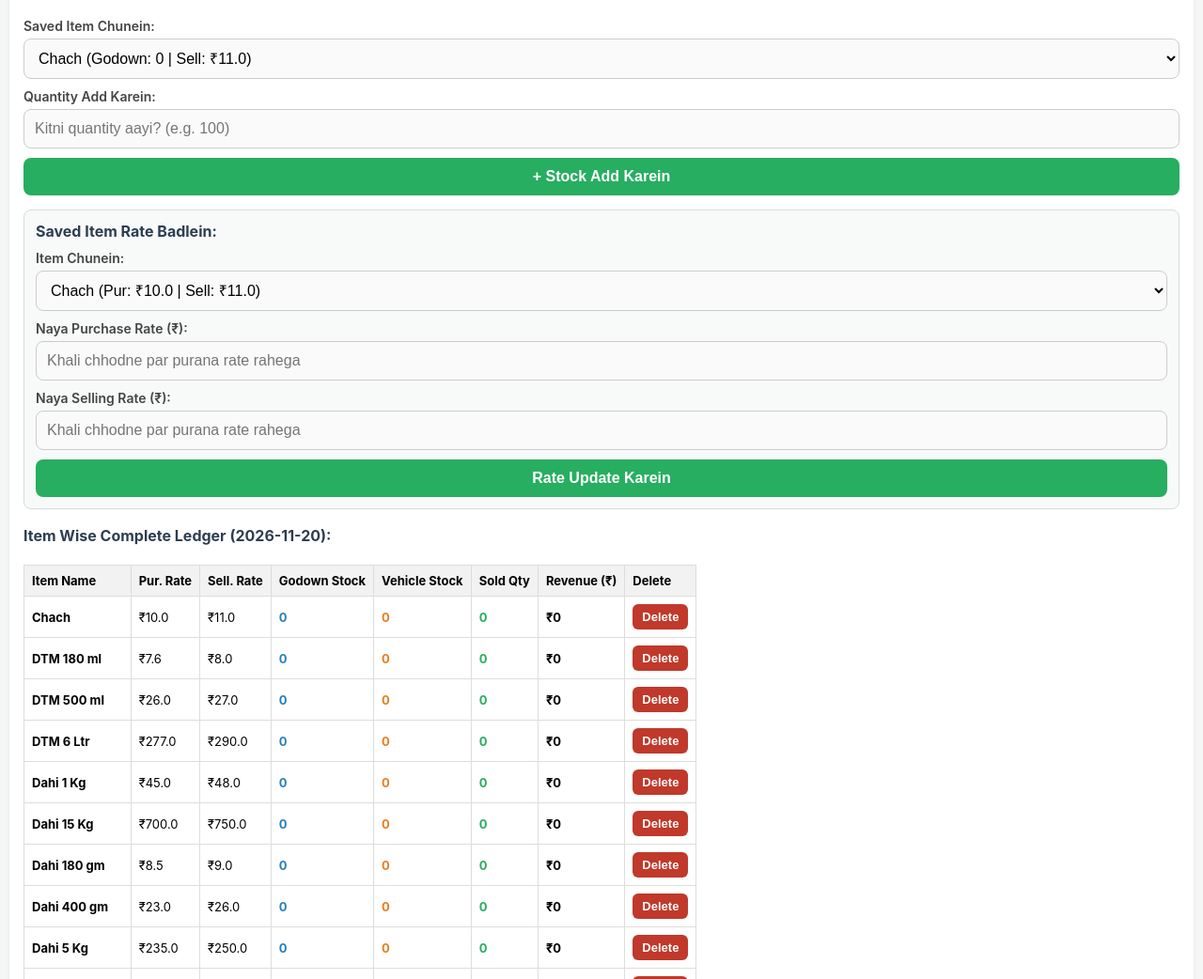
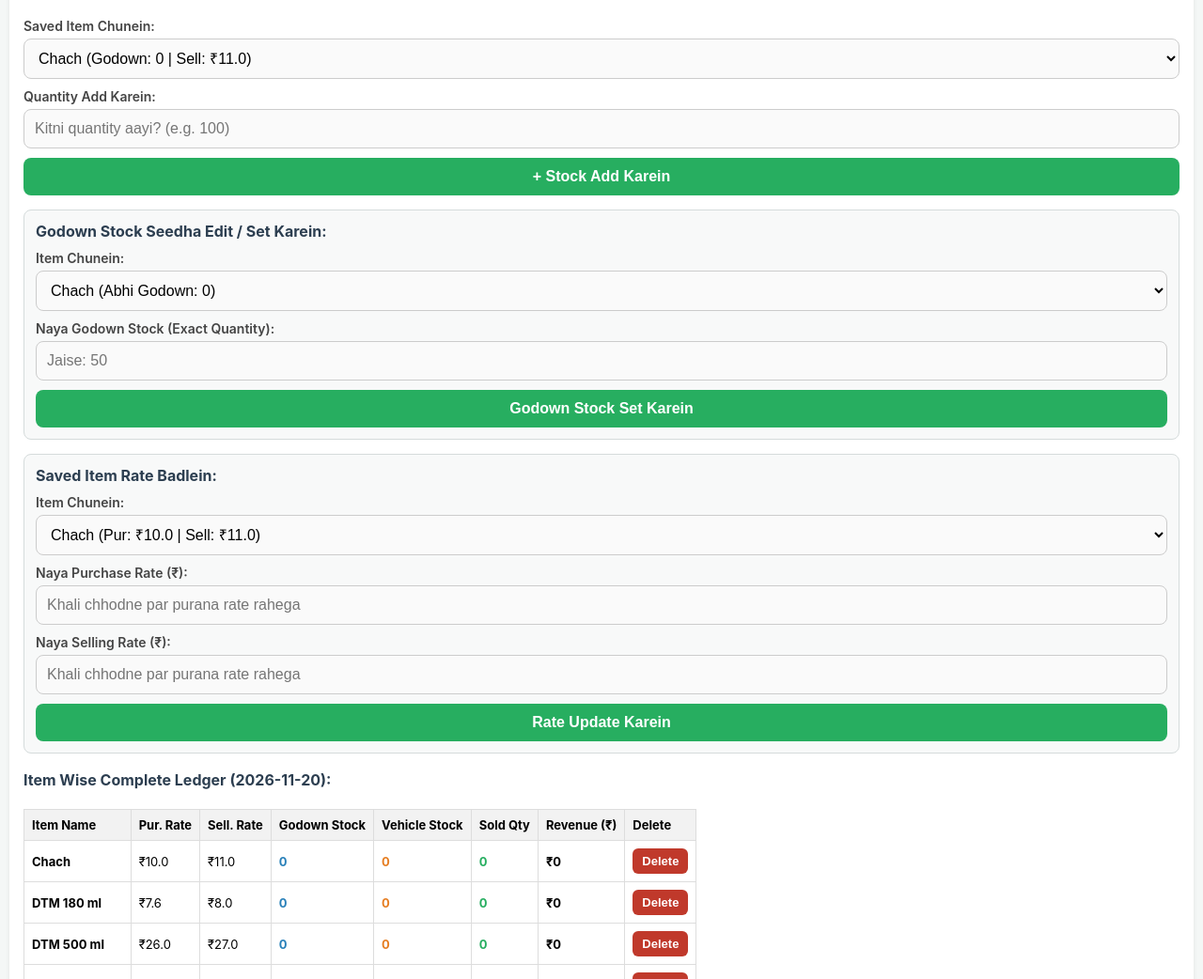
Before and after one commit to anshuredhu2-beep/vita-agency, a Flask app: page /admin in a window 1280 px wide. Shown: the part 415-1457 px from the top of the page at 94% size. Run offline with Flask 3, Linux system fonts and the light colour scheme; a user stored in the database is signed in.

Commit message:
Add godown stock edit and daily driver location history

```diff
--- a/app.py
+++ b/app.py
@@ -4,7 +4,7 @@ from flask_sqlalchemy import SQLAlchemy
 from datetime import datetime
 
 app = Flask(__name__)
-app.secret_key = 'shivshankar_secret_key'
+app.secret_key = os.environ.get('SECRET_KEY', 'shivshankar_secret_key')
 
 db_url = os.environ.get('DATABASE_URL')
 if db_url:
@@ -53,6 +53,15 @@ class User(db.Model):
     latitude = db.Column(db.Float, nullable=True)
     longitude = db.Column(db.Float, nullable=True)
     location_updated_at = db.Column(db.String(40), nullable=True)
+
+
+class LocationLog(db.Model):
+    id = db.Column(db.Integer, primary_key=True)
+    driver_username = db.Column(db.String(80), nullable=False)
+    latitude = db.Column(db.Float, nullable=False)
+    longitude = db.Column(db.Float, nullable=False)
+    recorded_date = db.Column(db.String(20), nullable=False)
+    recorded_at = db.Column(db.String(40), nullable=False)
 
 
 class Product(db.Model):
@@ -179,9 +188,36 @@ def update_location():
 
         drv = User.query.filter_by(username=session['user'], role='driver').first()
         if drv:
+            now_dt = datetime.now()
+            now_str = now_dt.strftime('%Y-%m-%d %H:%M:%S')
+            today_str = now_dt.strftime('%Y-%m-%d')
+
             drv.latitude = lat_f
             drv.longitude = lng_f
-            drv.location_updated_at = datetime.now().strftime('%Y-%m-%d %H:%M:%S')
+            drv.location_updated_at = now_str
+
+            last_log = (
+                LocationLog.query
+                .filter_by(driver_username=drv.username, recorded_date=today_str)
+                .order_by(LocationLog.id.desc())
+                .first()
+            )
+            should_log = True
+            if last_log:
+                moved = abs(last_log.latitude - lat_f) >= 0.00015 or abs(last_log.longitude - lng_f) >= 0.00015
+                same_ts = (last_log.recorded_at == now_str)
+                if same_ts or (not moved and last_log.recorded_at[:16] == now_str[:16]):
+                    should_log = False
+
+            if should_log:
+                db.session.add(LocationLog(
+                    driver_username=drv.username,
+                    latitude=lat_f,
+                    longitude=lng_f,
+                    recorded_date=today_str,
+                    recorded_at=now_str
+                ))
+
             db.session.commit()
             return jsonify({'ok': True, 'updated_at': drv.location_updated_at})
     return jsonify({'ok': False}), 401
@@ -272,6 +308,23 @@ def admin_dashboard():
             if d.latitude is not None and d.longitude is not None:
                 maps_url = f"https://www.google.com/maps?q={d.latitude},{d.longitude}"
 
+            raw_logs = (
+                LocationLog.query
+                .filter_by(driver_username=d.username, recorded_date=selected_date)
+                .order_by(LocationLog.id.desc())
+                .limit(12)
+                .all()
+            )
+            loc_history = [
+                {
+                    'latitude': lg.latitude,
+                    'longitude': lg.longitude,
+                    'recorded_at': lg.recorded_at,
+                    'maps_url': f"https://www.google.com/maps?q={lg.latitude},{lg.longitude}"
+                }
+                for lg in raw_logs
+            ]
+
             driver_summaries.append({
                 'username': d.username,
                 'route_name': d.route_name,
@@ -279,6 +332,7 @@ def admin_dashboard():
                 'longitude': d.longitude,
                 'location_updated_at': d.location_updated_at,
                 'maps_url': maps_url,
+                'loc_history': loc_history,
                 'cash': d_cash,
                 'upi': d_upi,
                 'udhar': d_udhar,
@@ -458,6 +512,27 @@ def add_product():
     return redirect(url_for('login'))
 
 
+@app.route('/set_godown_stock', methods=['POST'])
+def set_godown_stock():
+    if 'user' in session and session.get('role') == 'admin':
+        item_name = request.form.get('item_name', '').strip()
+        new_stock_raw = request.form.get('new_godown_stock', '').strip()
+        prod = Product.query.filter_by(name=item_name).first()
+        try:
+            new_stock = int(new_stock_raw)
+        except ValueError:
+            new_stock = -1
+
+        if prod and new_stock >= 0:
+            prod.shop_stock = new_stock
+            db.session.commit()
+            flash(f"'{prod.name}' ka godown stock {new_stock} set ho gaya.", "success")
+        else:
+            flash("Sahi item chunein aur 0 ya usse zyada stock quantity likhein.", "error")
+        return redirect(url_for('admin_dashboard'))
+    return redirect(url_for('login'))
+
+
 @app.route('/update_product_rates', methods=['POST'])
 def update_product_rates():
     if 'user' in session and session.get('role') == 'admin':
@@ -593,6 +668,7 @@ def delete_driver():
         if drv:
             DriverStock.query.filter_by(driver_username=username).delete()
             SavedCounter.query.filter_by(driver_username=username).delete()
+            LocationLog.query.filter_by(driver_username=username).delete()
             db.session.delete(drv)
             db.session.commit()
             flash(f"Driver ID '{username}' delete ho gayi.", "success")
--- a/templates/admin_dashboard.html
+++ b/templates/admin_dashboard.html
@@ -35,6 +35,7 @@
         .return-val-box { background: #eaf4fc; border: 1px solid #aed6f1; padding: 8px 10px; border-radius: 6px; margin-top: 8px; font-size: 13px; color: #1b4f72; }
         .loc-box { background: #f4f8fb; border: 1px solid #d6eaf8; padding: 8px 10px; border-radius: 6px; margin-bottom: 10px; font-size: 13px; }
         .map-link { color: #1f618d; font-weight: bold; text-decoration: underline; }
+        .history-list { margin: 6px 0 0 0; padding-left: 18px; font-size: 12px; color: #34495e; }
     </style>
 </head>
 <body>
@@ -119,6 +120,23 @@
             <input type="number" name="shop_stock" placeholder="Kitni quantity aayi? (e.g. 100)" required>
             <button type="submit" class="action-btn">+ Stock Add Karein</button>
         </form>
+
+        <div class="manage-box">
+            <h4 style="margin: 0 0 10px 0; color: #2c3e50;">Godown Stock Seedha Edit / Set Karein:</h4>
+            <form action="/set_godown_stock" method="POST">
+                <label>Item Chunein:</label>
+                <select name="item_name" required>
+                    {% for p in products %}
+                    <option value="{{ p.name }}">{{ p.name }} (Abhi Godown: {{ p.shop_stock }})</option>
+                    {% else %}
+                    <option value="" disabled selected>Koi saved item nahi hai</option>
+                    {% endfor %}
+                </select>
+                <label>Naya Godown Stock (Exact Quantity):</label>
+                <input type="number" min="0" name="new_godown_stock" placeholder="Jaise: 50" required>
+                <button type="submit" class="action-btn btn-orange">Godown Stock Set Karein</button>
+            </form>
+        </div>
 
         <div class="manage-box">
             <h4 style="margin: 0 0 10px 0; color: #2c3e50;">Saved Item Rate Badlein:</h4>
@@ -297,11 +315,23 @@
 
             <div class="loc-box">
                 {% if ds.maps_url %}
-                    <b>Location:</b> <a href="{{ ds.maps_url }}" target="_blank" class="map-link">Google Maps Mein Dekhein</a>
+                    <b>Latest Location:</b> <a href="{{ ds.maps_url }}" target="_blank" class="map-link">Google Maps Mein Dekhein</a>
                     <span style="color: #555;">({{ ds.latitude }}, {{ ds.longitude }})</span><br>
                     <span style="font-size: 11px; color: #666;">Last Update: {{ ds.location_updated_at }}</span>
                 {% else %}
-                    <b>Location:</b> <span style="color: #777;">Abhi location nahi aayi (Driver panel khulne aur permission milne par aayegi).</span>
+                    <b>Latest Location:</b> <span style="color: #777;">Abhi location nahi aayi (Driver panel khulne aur permission milne par aayegi).</span>
+                {% endif %}
+
+                {% if ds.loc_history %}
+                    <div style="margin-top: 8px; font-weight: 600; color: #1b4f72;">Aaj Ki Location History ({{ selected_date }}):</div>
+                    <ul class="history-list">
+                        {% for lg in ds.loc_history %}
+                        <li>
+                            {{ lg.recorded_at }} — <a href="{{ lg.maps_url }}" target="_blank" class="map-link">Map</a>
+                            <span style="color: #666;">({{ lg.latitude }}, {{ lg.longitude }})</span>
+                        </li>
+                        {% endfor %}
+                    </ul>
                 {% endif %}
             </div>
 
```
Also changed, not shown: instance/vita_agency.db.
